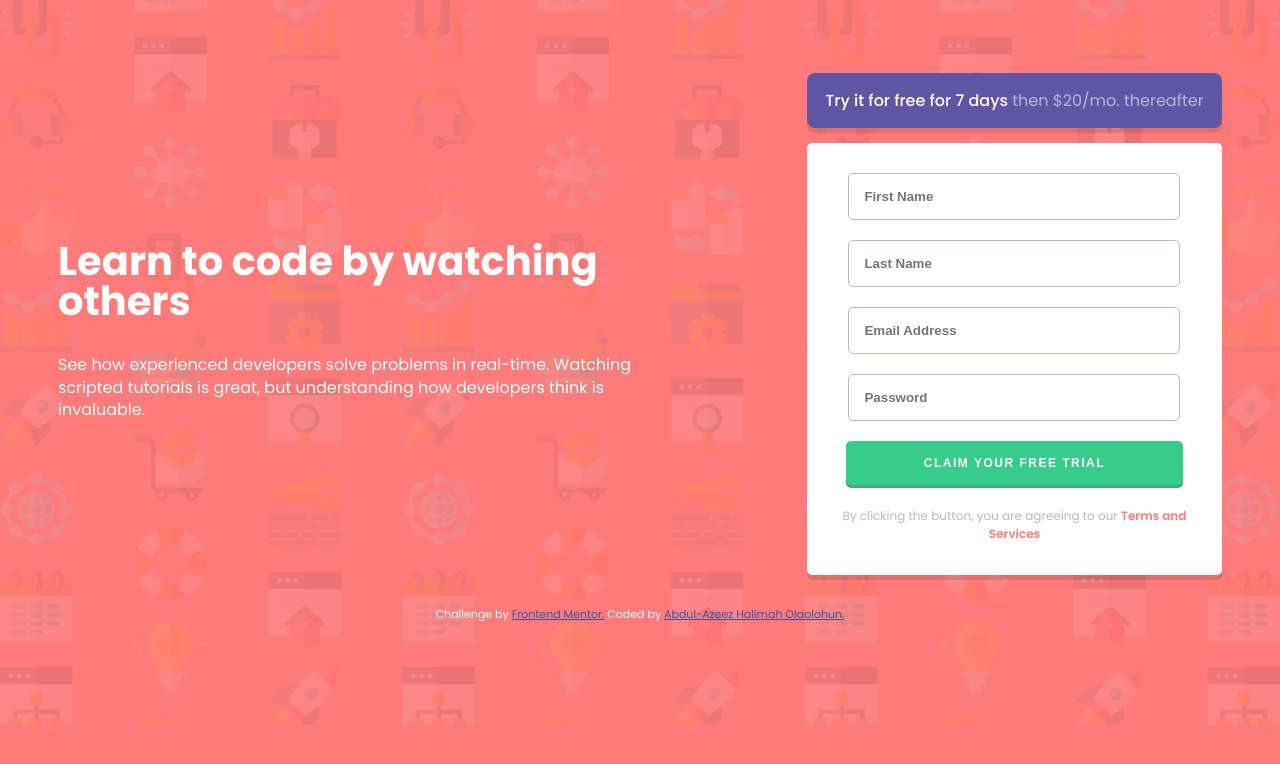
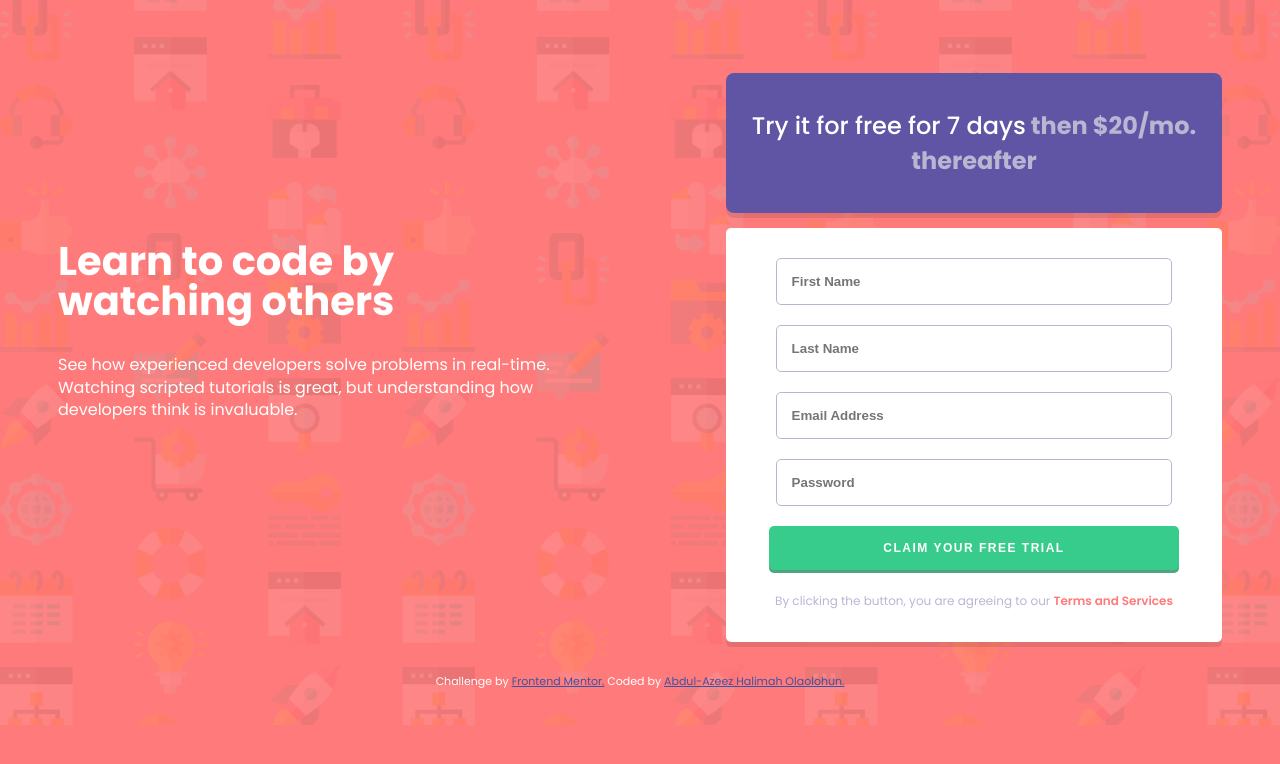
Before and after one commit to devhalimah/developers-hub, a plain HTML site: page index.html in a window 1280 px wide. Drawn offline with Linux system fonts and the light colour scheme.

Commit message:
Update index.html

```diff
--- a/index.html
+++ b/index.html
@@ -24,10 +24,10 @@
   </section>
 
  <section>
-  <div class="bg-blue">
+  <div class="bg-blue"><h2>
   <span class="font-weight-bold">Try it for free for 7 days</span> then $20/mo. thereafter
-  </div>
-  <form method="post" action="success.html" onsubmit="return validate()" name="signupform" autocomplete="off">
+  </h2></div>
+  <form method="post" action="" onsubmit="return validate()" name="signupform" autocomplete="off">
     <input type="text" name="firstname" placeholder="First Name" value="" title="Enter your First Name">
 	<div class="error font-weight-bolder" id="firstnameErr"></div>
 
```
